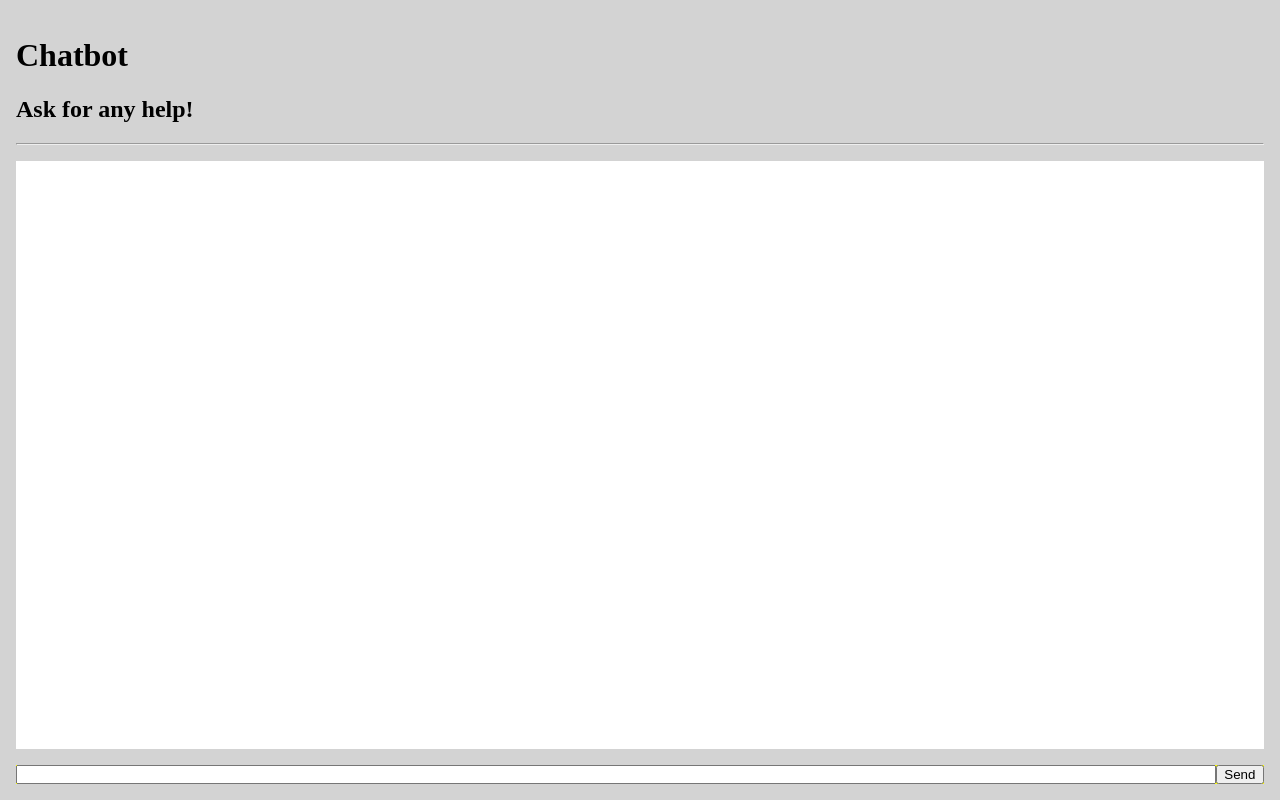
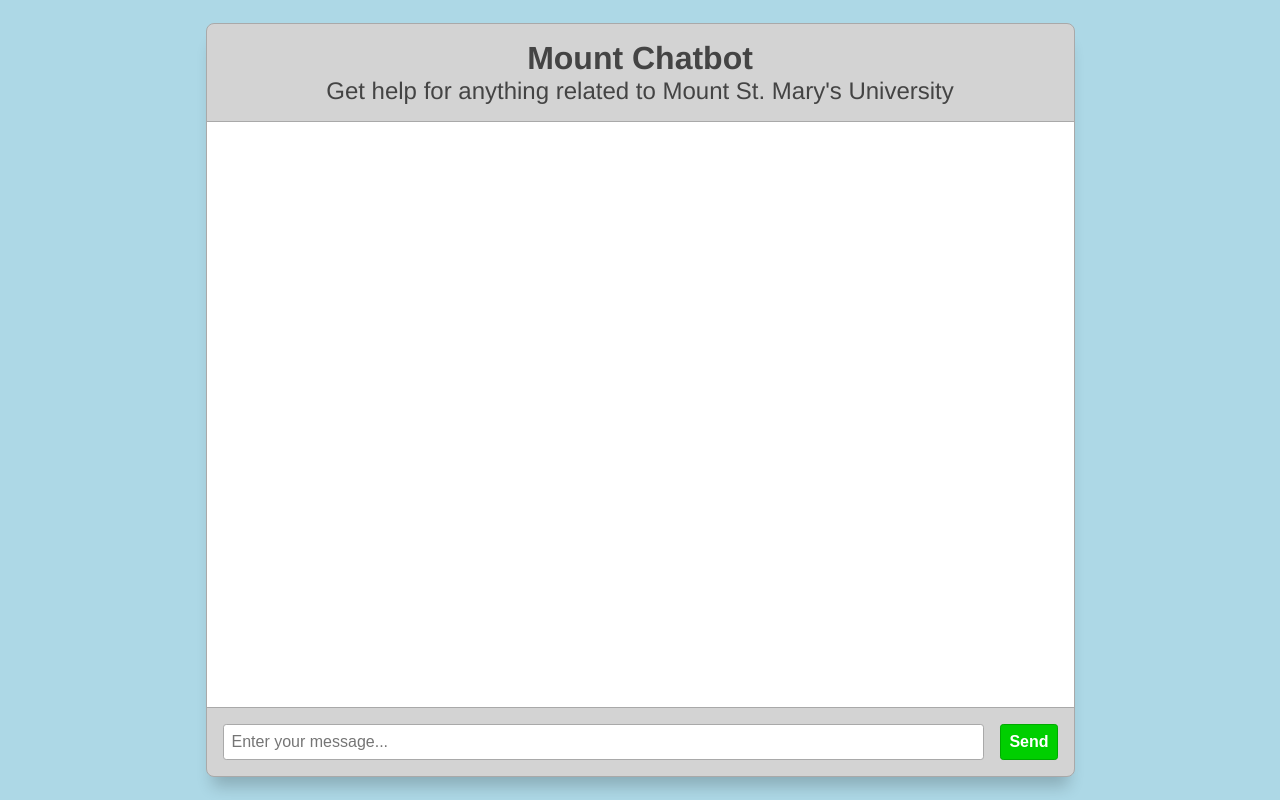
Before and after one commit to MykhaelaD/ChatBoxProject, a Flask app: page / in a window 1280 px wide. Run offline with Flask 2, Linux system fonts and the light colour scheme.

Commit message:
UI changes

```diff
--- a/app/routes.py
+++ b/app/routes.py
@@ -4,7 +4,7 @@
 from app import app
 
 class QueryForm(FlaskForm):
-    query = StringField()
+    query = StringField(render_kw={"placeholder": "Enter your message..."})
     submit = SubmitField("Send")
 
 @app.route("/", methods=["GET", "POST"])
@@ -17,6 +17,7 @@
 
         response: str = f"Response: '{query}'"
         responseElement: str = render_template("message.html", css_class="response", text=response)
+
         print(query)
         return queryElement + responseElement
     return render_template("index.html", form=form)
--- /dev/null
+++ b/app/static/app.js
@@ -0,0 +1,16 @@
+const form = document.querySelector("form");
+form.addEventListener("submit", event => {
+	event.preventDefault();
+
+	let queryText=document.querySelector("input").value;
+	let content=document.querySelector("#content");
+
+	fetch(form.action, { method: "post", body: new URLSearchParams(new FormData(form)) })
+		.then(data => data.text())
+		.then(messagesHTML => {
+			content.innerHTML += messagesHTML;
+			form.reset();
+			document.querySelector(".message:last-child").scrollIntoView(true);
+		});
+
+});
--- /dev/null
+++ b/app/static/style.css
@@ -0,0 +1,108 @@
+*,
+*::before,
+*::after {
+	box-sizing: border-box;
+	margin: 0;
+	padding: 0;
+	box-sizing: inherit;
+}
+
+:root {
+	--border: solid darkgray 0.1rem;
+}
+
+body {
+	display: flex;
+	height: 100vh;
+	justify-content: center;
+	align-items: center;
+	background: lightblue;
+	font-family: Helvetica, sans-serif;
+}
+
+.container {
+
+	display: flex;
+	flex-flow: column wrap;
+	justify-content: space-between;
+	width: 100%;
+	max-width: 867px;
+	margin: 2rem 1rem;
+	height: calc(100vh - 3rem);
+	background: lightgray;
+	box-shadow: 0 1rem 1rem -0.4rem rgba(0, 0, 0, 0.2);
+	border: var(--border);
+	border-radius: 0.5rem;
+}
+
+#header {
+	text-align: center;
+	padding: 1rem;
+	color: #444;
+	border-bottom: var(--border);
+}
+
+#header h2 {
+	font-weight: normal;
+}
+
+#content {
+	width: 100%;
+	flex: 1;
+	background: white;
+	overflow: scroll;
+}
+
+.message {
+	display: flex;
+}
+
+.message p {
+	padding: 1rem;
+	margin: 1rem;
+	max-width: 450px;
+}
+
+.query {
+	flex-direction: row-reverse;
+}
+
+.query p {
+	background: #3333EE;
+	color: white;
+	border-radius: 1rem 1rem 0 1rem;
+}
+
+.response {
+	flex-direction: row;
+}
+
+.response p {
+	background: #CCC;
+	color: black;
+	border-radius: 1rem 1rem 1rem 0;}
+
+form {
+	display: inline-flex;
+	padding: 1rem;
+	gap: 1rem;
+	border-top: var(--border);
+}
+
+input {
+	padding: 0.5rem;
+	border: var(--border);
+	border-radius: 0.2rem;
+	font-size: 1rem;
+}
+
+input[type=text] {
+	width: 100%;
+}
+
+input[type=submit] {
+	background: #00CF00;
+	color: white;
+	font-weight: bold;
+	border-color: #00AA00;
+}
--- a/app/templates/index.html
+++ b/app/templates/index.html
@@ -1,90 +1,16 @@
 <!doctype html>
 <html>
 	<head>
-		<title>Chatbot</title>
+		<title>Mount Chatbot</title>
 		<link rel="icon" href="data:,">
-		<style>
-			* {
-				box-sizing: border-box;
-			}
-
-			body {
-				min-height: 100vh;
-				display: flex;
-				flex-direction: column;
-				padding: 0;
-				margin: 0;
-				overflow: hidden;
-			}
-
-			.container {
-				display: flex;
-				justify-content: center;
-				align-items: center;
-				flex-flow: column wrap;
-				width: 100%;
-				height: 100vh;
-				padding: 1rem;
-				gap: 1rem;
-				background: lightgray;
-			}
-
-			#header {
-				width: 100%;
-				flex: 0;
-			}
-
-			#header hr {
-				margin: 0;
-			}
-
-			#content {
-				width: 100%;
-				flex: 1;
-				background: white;
-				overflow: scroll;
-			}
-
-			.query {
-				background: lightcyan;
-				padding: 1rem;
-				margin: 1rem;
-				margin-left: 60%;
-			}
-
-			.response {
-				background: lightpink;
-				padding: 1rem;
-				margin: 1rem;
-				margin-right: 60%;
-			}
-
-			form {
-				display: inline-flex;
-				align-items: center;
-				justify-content: center;
-				background: yellow;
-				width: 100%;
-				flex: 0;
-			}
-
-			input {
-				padding: 0;
-				margin: 0;
-				width: 100%;
-			}
-
-			input[type=submit] {
-				width: 50px;
-			}
-		</style>
+		<link rel="stylesheet" href="{{ url_for('static', filename='style.css') }}">
+		<script src="{{ url_for('static', filename='app.js') }}" defer></script>
 	</head>
 	<body>
 		<div class="container">
 			<div id="header">
-				<h1>Chatbot</h1>
-				<h2>Ask for any help!</h2>
-				<hr>
+				<h1>Mount Chatbot</h1>
+				<h2>Get help for anything related to Mount St. Mary's University</h2>
 			</div>
 
 			<div id="content"></div>
@@ -95,24 +21,5 @@
 				{{ form.submit }}
 			</form>
 		</div>
-		<script>
-			let form=document.querySelector("form");
-
-			form.addEventListener("submit",event => {
-				event.preventDefault();
-
-				let queryText=document.querySelector("input").value;
-				let content=document.querySelector("#content");
-
-				fetch(form.action,{method: "post",body: new URLSearchParams(new FormData(form))})
-					.then(data => data.text())
-					.then(messagesHTML => {
-						content.innerHTML+=messagesHTML;
-						form.reset();
-					});
-
-			});
-
-		</script>
 	</body>
 </html>
--- a/app/templates/message.html
+++ b/app/templates/message.html
@@ -1,3 +1,3 @@
-<div class="{{ css_class }}">
-	{{ text }}
+<div class="message {{ css_class }}">
+	<p> {{ text }} </p>
 </div>
```
